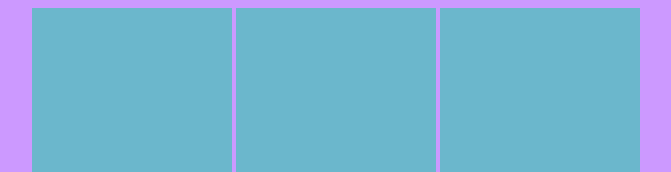
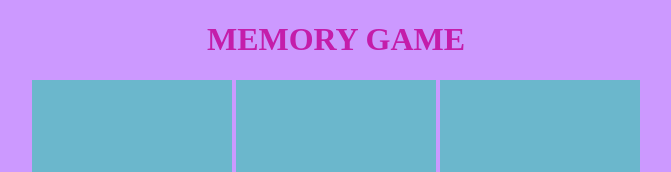
Before and after one commit to Milttreonna/memorygame, a plain HTML site: page index.html in a window 1280 px wide. Shown: the top 172 px of the page, without its empty margins (304-975 px from the left). Drawn offline with Linux system fonts and the light colour scheme.

Commit message:
added a header

```diff
--- a/index.html
+++ b/index.html
@@ -8,6 +8,7 @@
 </head>
 <center>
 <body>
+    <h1>MEMORY GAME</h1>
      <a href="javascript:choose(0)"><img src="back.png" width=200px height=200px /></a>
 
      <a href="javascript:choose(1)"><img src="back.png" width=200px height=200px /></a>
--- a/memory.css
+++ b/memory.css
@@ -1,3 +1,8 @@
+h1 {
+  font-size: 400;
+  color: #c41daa;
+}
+
 body {
   background-color: #cc99ff;
 }
```
